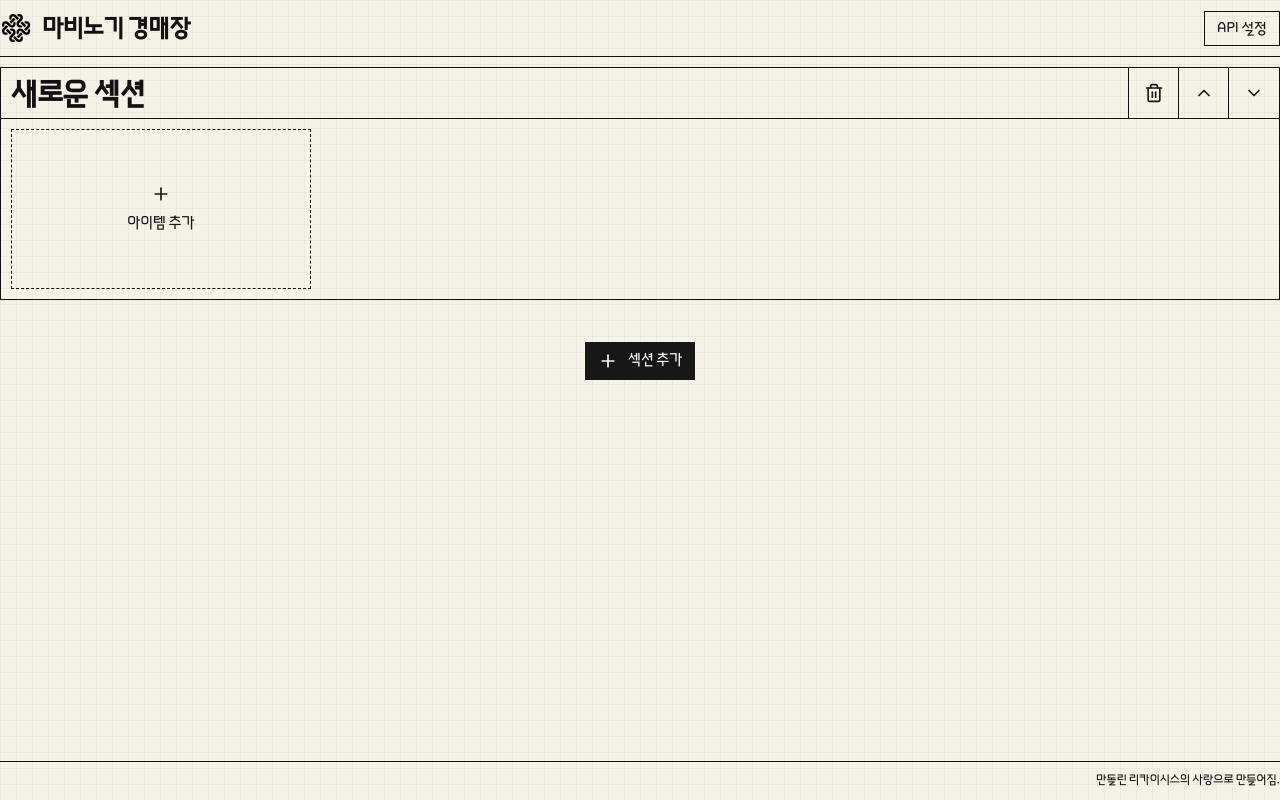
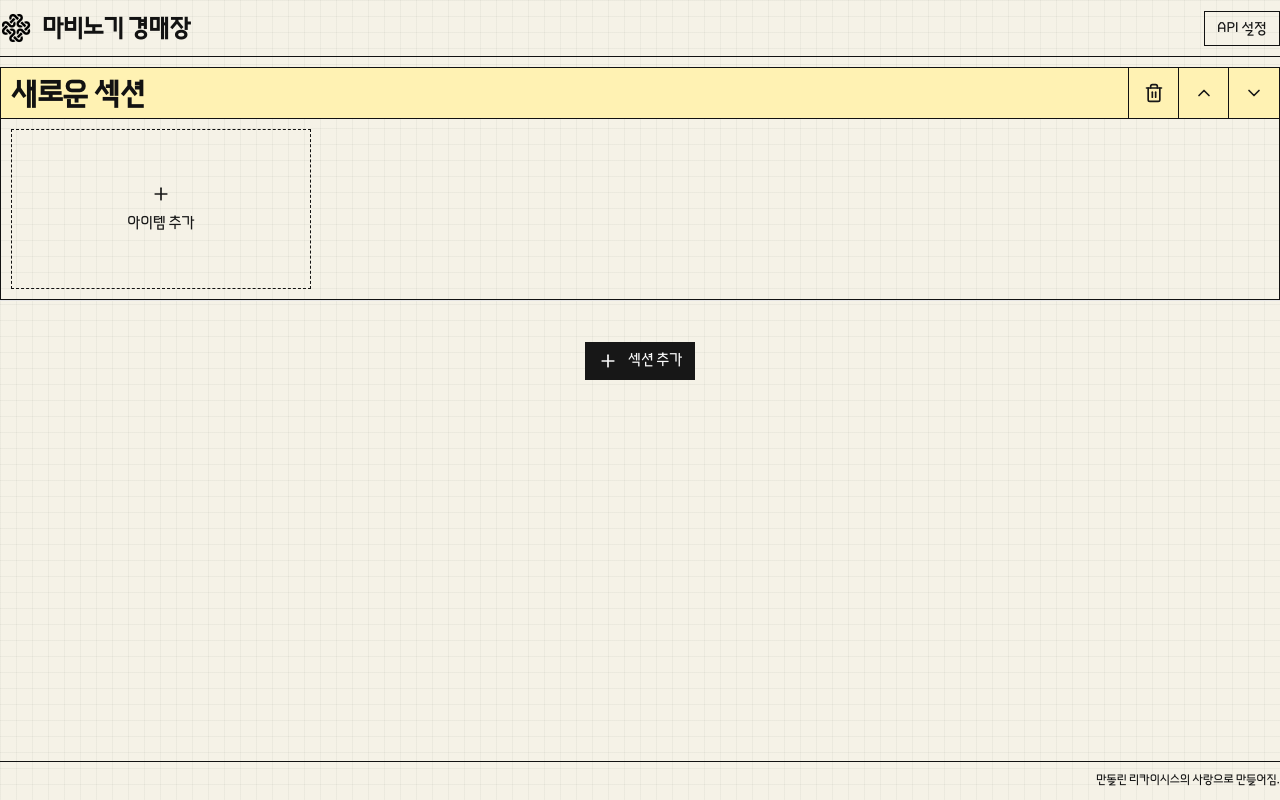
Before and after one commit to anch0vy/mabi_auction_page, a Next.js app: page / in a window 1280 px wide. Both pictures are taken after a click on the button "섹션 추가". Built offline with nearby package versions, Linux system fonts and the light colour scheme.

Commit message:
색 지정

```diff
--- a/components/auction-section.tsx
+++ b/components/auction-section.tsx
@@ -23,7 +23,10 @@ export function AuctionSectionItemComponent({
   };
 
   return (
-    <div className="h-32 flex flex-col border-foreground border">
+    <div
+      className="h-32 flex flex-col border-foreground border"
+      style={{backgroundColor: "#F5F2E7"}}
+    >
       <div className="flex items-stretch justify-between border-b border-foreground h-8">
         <div className="flex-1 px-2 flex items-center font-medium text-sm truncate">
           {item.name}
@@ -99,7 +102,10 @@ export function AuctionSectionComponent({
 
   return (
     <div className="pt-2">
-      <div className="flex items-stretch justify-between group border-foreground border">
+      <div
+        className="flex items-stretch justify-between group border-foreground border"
+        style={{backgroundColor: "#FFF2B3"}}
+      >
         <h2
           className="text-2xl font-bold flex-1 pl-2 border-r border-foreground hover:bg-foreground/10 cursor-pointer transition-colors flex items-center"
           onClick={() => {
```
